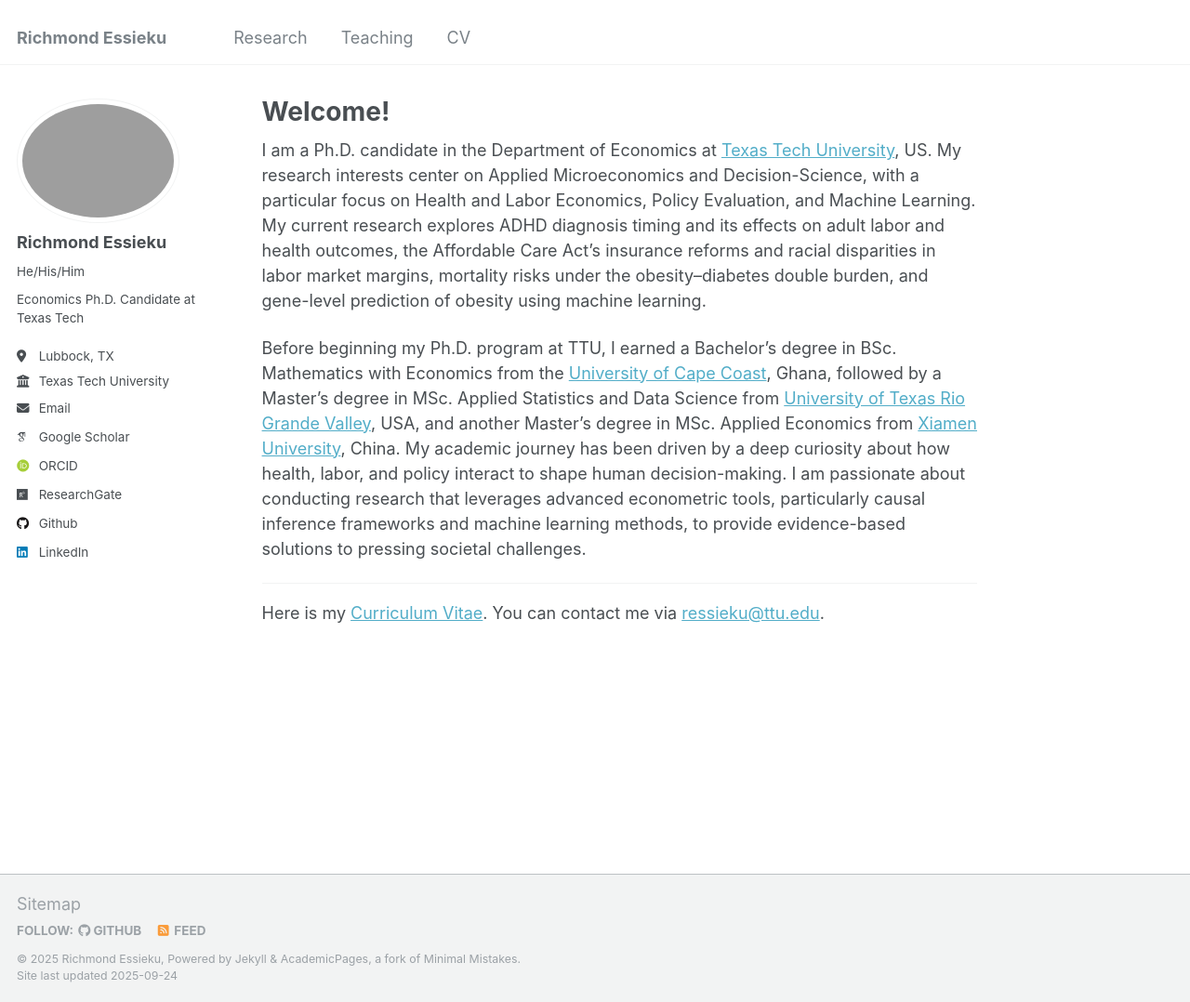
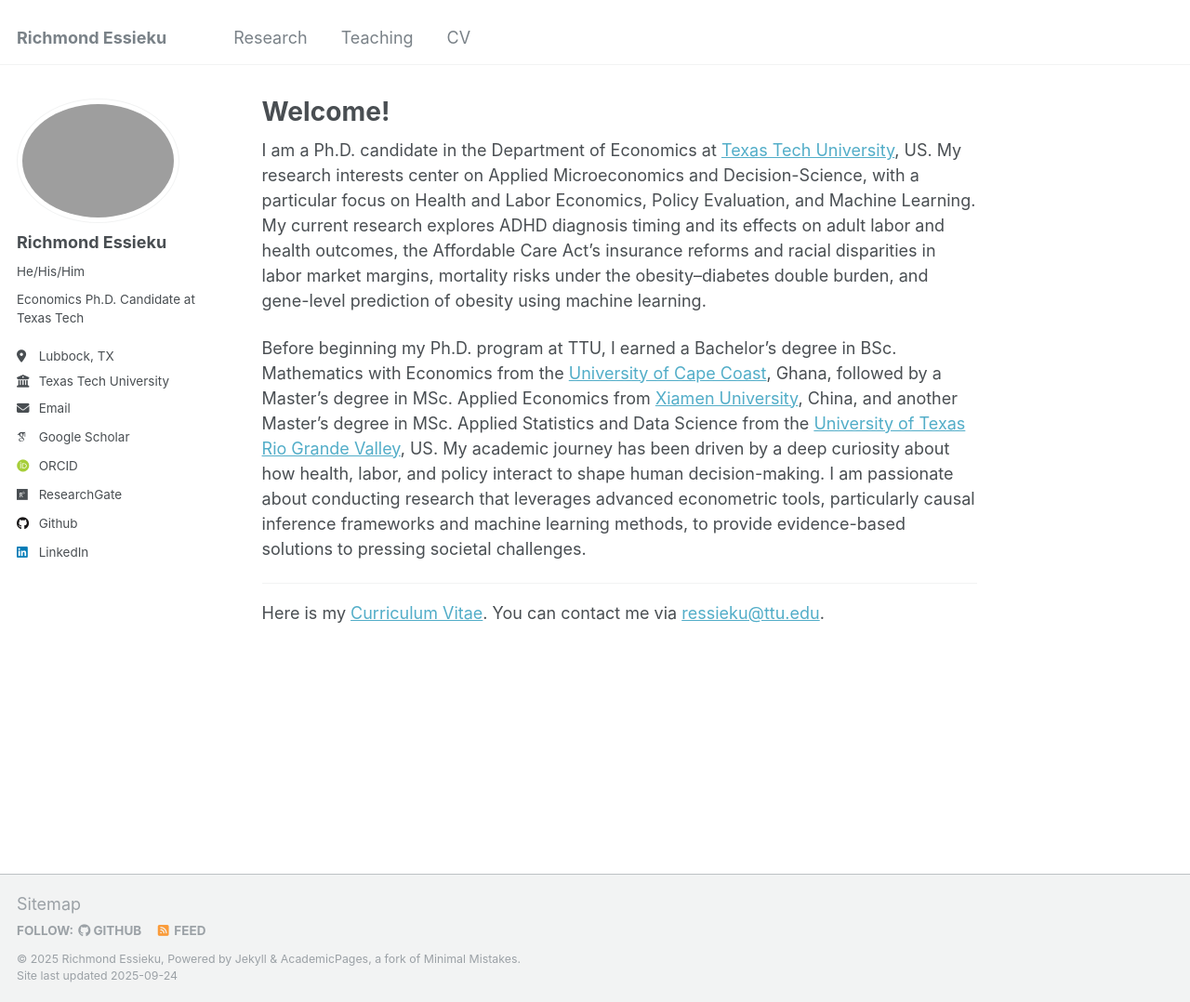
Before and after one commit to essieku/essieku.github.io, a Jekyll site: the page built from _pages/about.md, in a window 1280 px wide and 1078 px high. Shown: the whole window at 93% size. Built offline with Jekyll 4.4.1, drawn with Linux system fonts in a browser that asks for light colours; some web fonts are replaced.

Commit message:
Update about.md

```diff
--- a/_pages/about.md
+++ b/_pages/about.md
@@ -12,7 +12,8 @@ I am a Ph.D. candidate in the Department of Economics at [Texas Tech University]
 
 
 
-Before beginning my Ph.D. program at TTU, I earned a Bachelor’s degree in BSc. Mathematics with Economics from the [University of Cape Coast](https://ucc.edu.gh/){:target="_blank"}, Ghana, followed by a Master’s degree in MSc. Applied Statistics and Data Science from  [University of Texas Rio Grande Valley](https://www.utrgv.edu/){:target="_blank"}, USA, and another Master's degree in MSc. Applied Economics from [Xiamen University](https://en.xmu.edu.cn/){:target="_blank"}, China. My academic journey has been driven by a deep curiosity about how health, labor, and policy interact to shape human decision-making. I am passionate about conducting research that leverages advanced econometric tools, particularly causal inference frameworks and machine learning methods, to provide evidence-based solutions to pressing societal challenges.
+Before beginning my Ph.D. program at TTU, I earned a Bachelor’s degree in BSc. Mathematics with Economics from the [University of Cape Coast](https://ucc.edu.gh/){:target="_blank"}, Ghana, followed by a  Master's degree in MSc. Applied Economics from [Xiamen University](https://en.xmu.edu.cn/){:target="_blank"}, China,  and another Master’s degree in MSc. Applied Statistics and Data Science from the [University of Texas Rio Grande Valley](https://www.utrgv.edu/){:target="_blank"}, US. My academic journey has been driven by a deep curiosity about how health, labor, and policy interact to shape human decision-making. I am passionate about conducting research that leverages advanced econometric tools, particularly causal inference frameworks and machine learning methods, to provide evidence-based solutions to pressing societal challenges.
+
 
 ---
 
```
